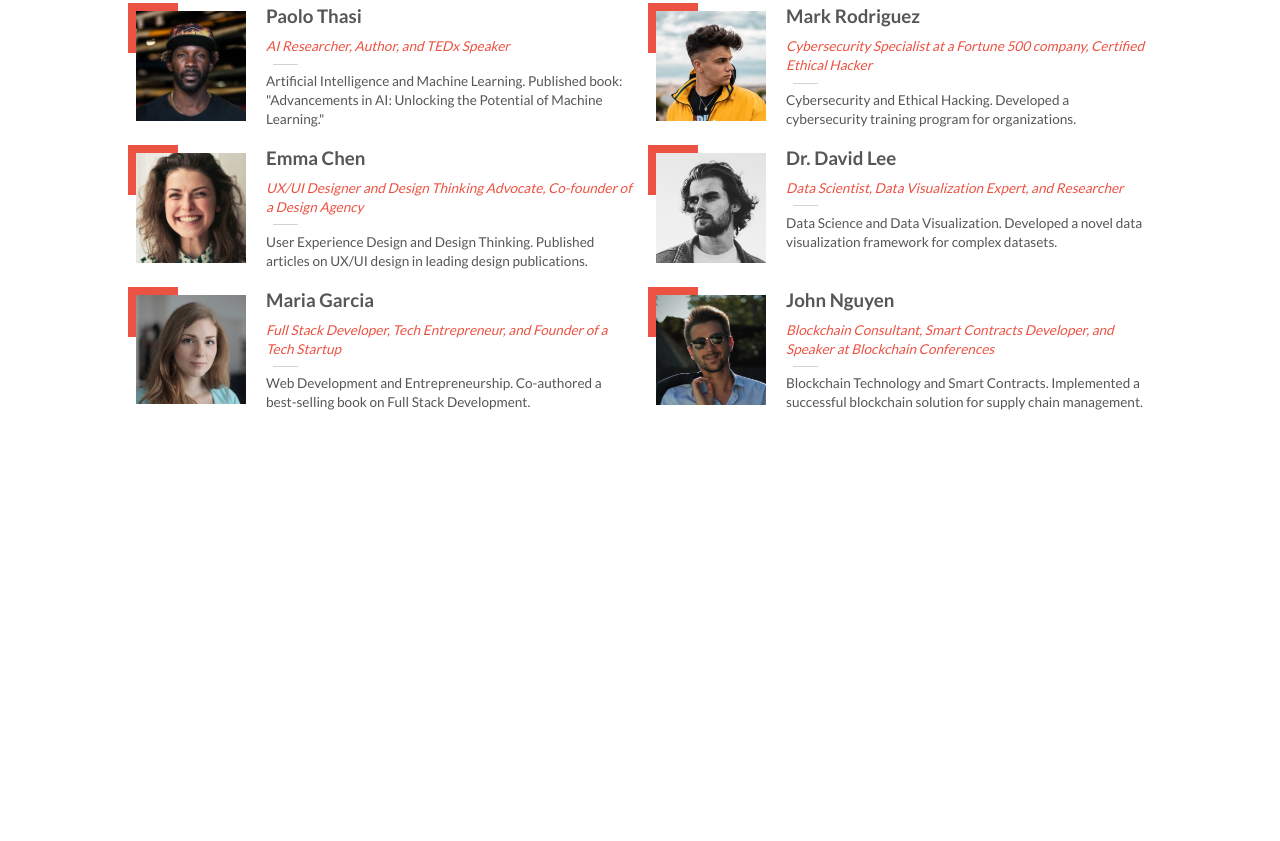
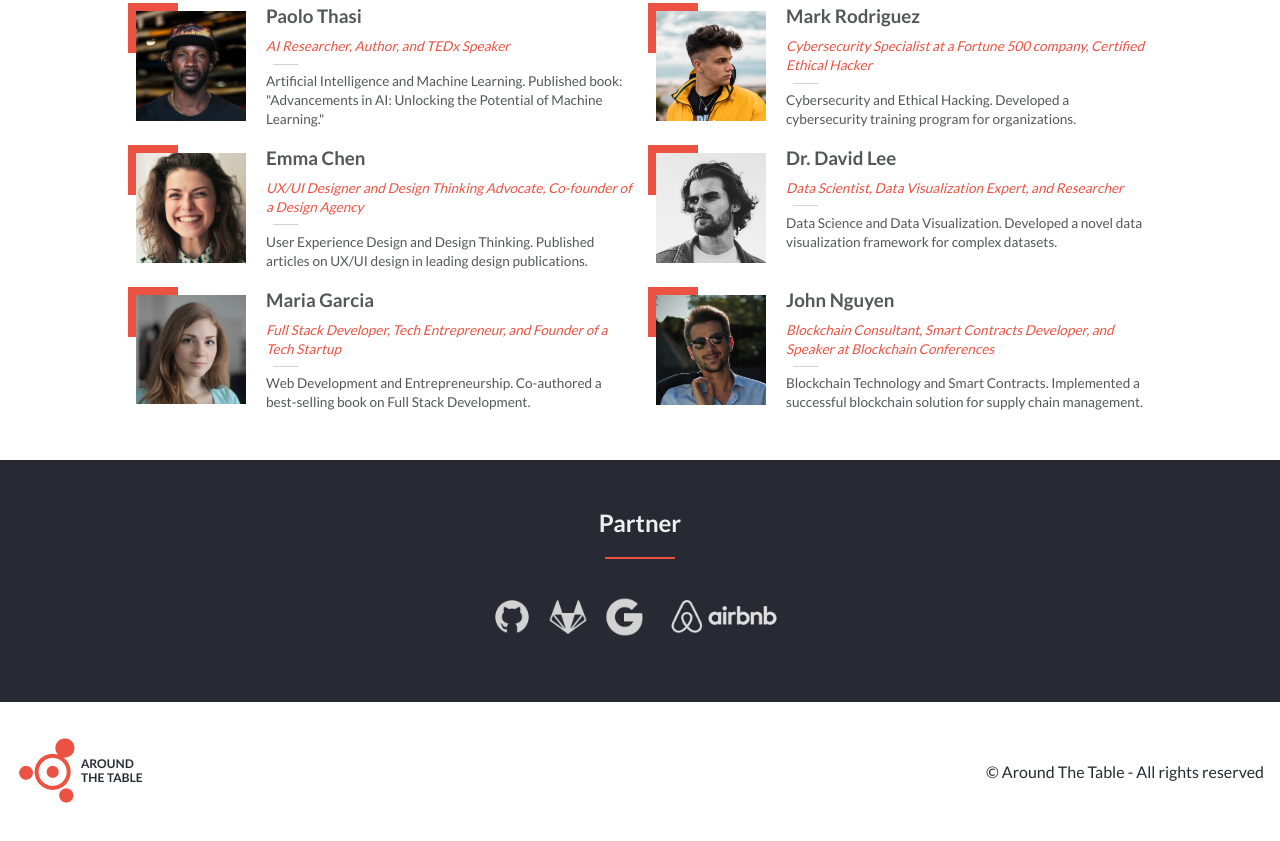
Before and after one commit to thasipablo/around_the_table, a website: page index.html in a window 1280 px wide. Shown: the part 1354-2195 px from the top of the page. Before the commit the page ends 1814 px from the top, so only its background shows below. Drawn offline with Linux system fonts and the light colour scheme.

Commit message:
add footer and partner sections on the home page

```diff
--- a/css/style.css
+++ b/css/style.css
@@ -380,7 +380,11 @@ button {
   width: auto;
 }
 
-.footer-about {
+.partner-item.small {
+  height: 40px;
+}
+
+.footer {
   padding: 2rem 1rem;
   text-align: left;
   display: flex;
@@ -510,10 +514,6 @@ button {
     grid-template-columns: repeat(2, 1fr);
   }
 
-  .partner {
-    display: none;
-  }
-
   .winner-logo {
     width: 325px;
   }
@@ -522,4 +522,8 @@ button {
     color: #fff;
     background-color: var(--primary-color);
   }
+
+  .footer-home {
+    color: var(--primary-color);
+  }
 }
--- a/index.html
+++ b/index.html
@@ -137,6 +137,36 @@
           More <img src="images/chevron-down.png" alt="" />
         </button>
       </section>
+      <section class="section partner" id="sponsor">
+        <h2 class="section-title">
+          Partner
+          <span class="separator"></span>
+        </h2>
+        <div class="partners-list">
+          <img
+            src="images/icons8_github_100px.png"
+            alt=""
+            class="partner-item small"
+          />
+          <img
+            src="images/icons8_gitlab_100px.png"
+            alt=""
+            class="partner-item small"
+          />
+          <img
+            src="images/icons8_google_100px.png"
+            alt=""
+            class="partner-item small"
+          />
+          <img src="images/logo-airbnb.png" alt="" class="partner-item" />
+        </div>
+      </section>
+      <footer class="footer footer-home">
+        <p>
+          <img src="images/logo-lg.png" alt="winner logo" />
+        </p>
+        <p>&copy; Around The Table - All rights reserved</p>
+      </footer>
     </main>
   </body>
 </html>
```
Also changed, not shown: about.html (+1 -1 lines).
